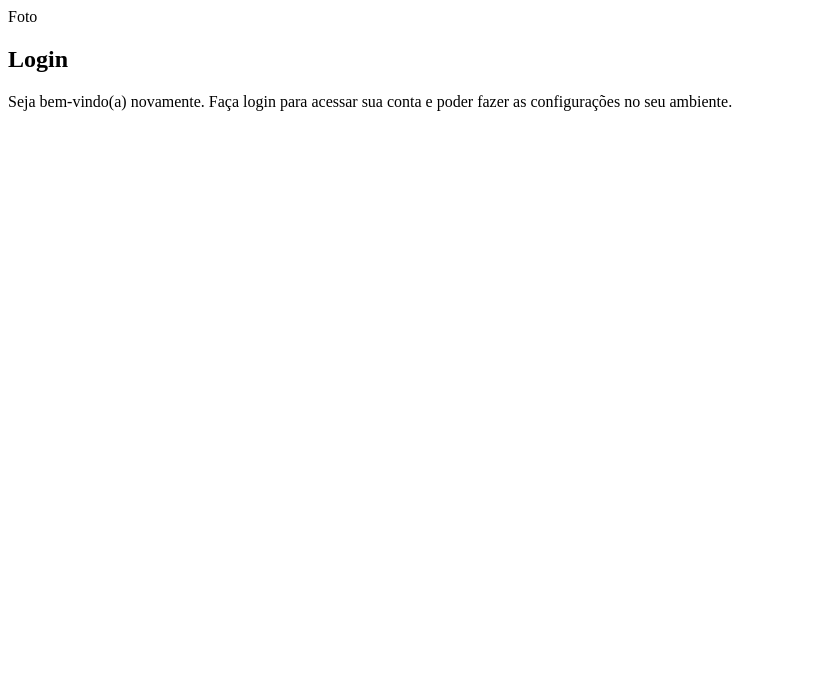
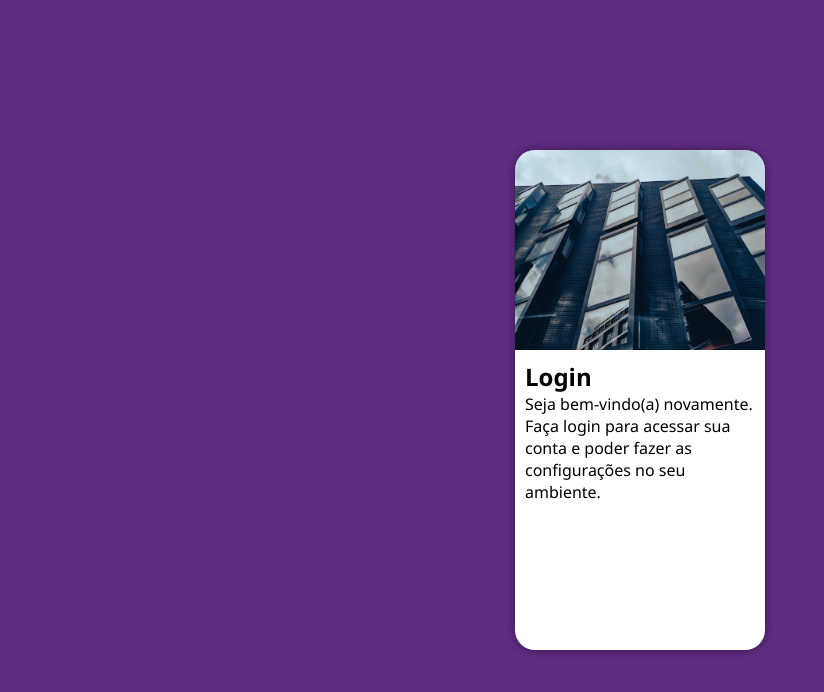
Before and after one commit to iuriapereira/projeto-login, a plain HTML site: page index.html in a window 1280 px wide. Shown: the whole page, without its empty margins (0-824 px from the left). Drawn offline with Linux system fonts and the light colour scheme.

Commit message:
Atualização do projeto login

```diff
--- a/estilos/style.css
+++ b/estilos/style.css
@@ -5,3 +5,48 @@
     Verde: #49a09d
     Lilás: #5f2c82
 */
+
+* {
+    font-family: 'Segoe UI', Tahoma, Geneva, Verdana, sans-serif;
+    margin: 0px;
+    padding: 0px;
+    box-sizing: border-box;
+}
+
+body, html {
+    background-color: #5f2c82;
+    height: 100vh;
+    width: 100vw;
+}
+
+main {
+    position: relative;
+    height: 100vh;
+    width: 100vw;
+}
+
+section#login {
+    position: absolute;
+    top: 50%;
+    left: 50%;
+    transform: translate(-50%, -50%);
+    overflow: hidden;
+
+    background-color: white;
+    width: 250px;
+    height: 500px;
+    border-radius: 20px;
+    box-shadow: 0px 0px 10px rgba(0, 0, 0, 0.451);
+}
+
+section#login > div#imagem {
+    display: block;
+    background: #5f2c82 url(../img/predio01.jpg);
+    background-size: cover;
+    height: 200px;
+}
+
+section#login > div#formulario {
+    display: block;
+    padding: 10px;
+}
--- a/index.html
+++ b/index.html
@@ -11,7 +11,7 @@
     <main>
         <section id="login">
             <div id="imagem">
-                Foto
+
             </div>
             <div id="formulario">
                 <h1>Login</h1>
```
